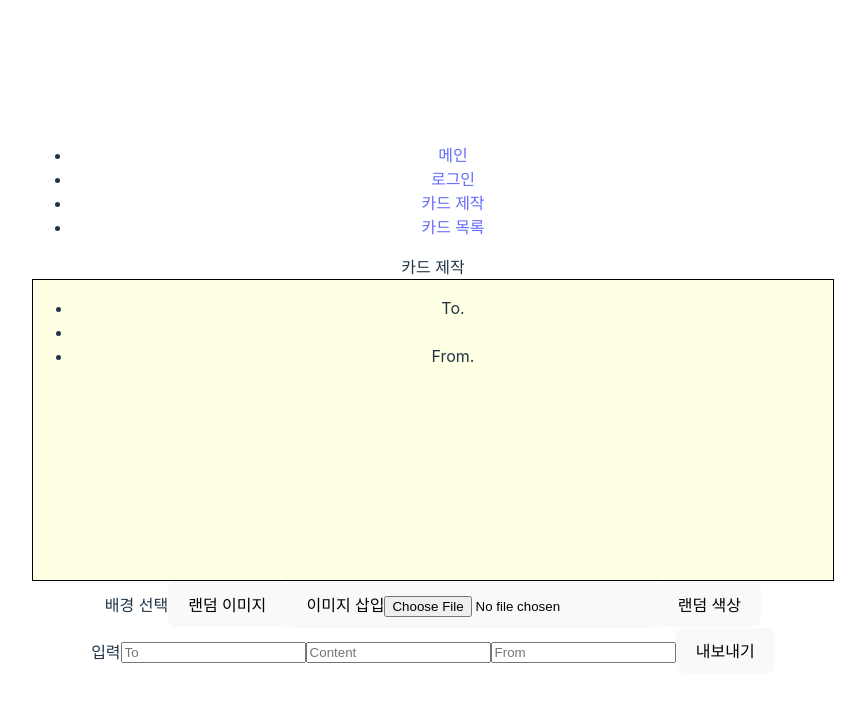
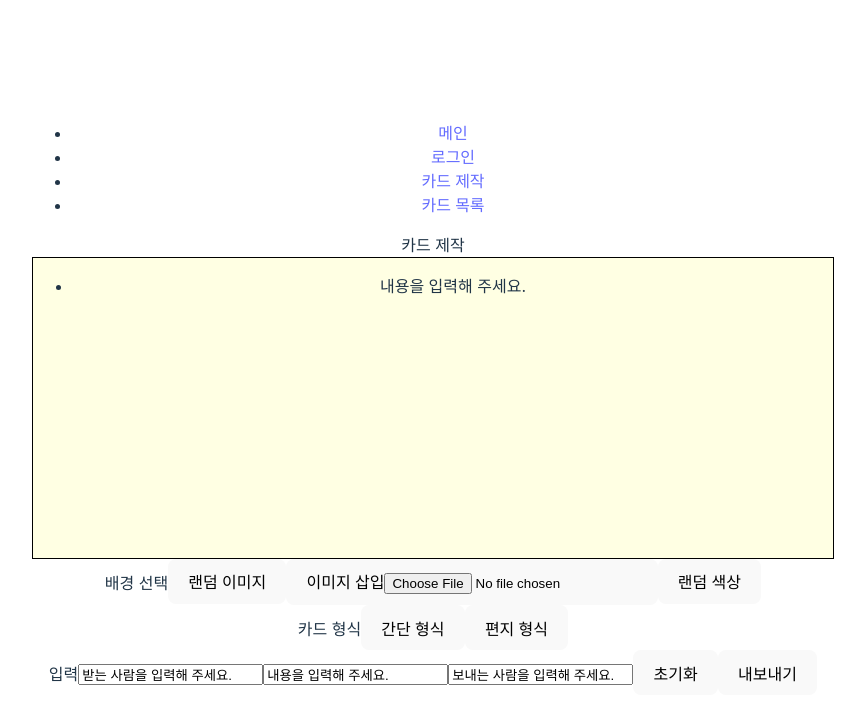
Before and after one commit to DonGunSu/card-generator-frontend, a React (Vite) app: page /card/make in a window 1280 px wide. Shown: the top 724 px of the page, without its empty margins (207-1072 px from the left). Built offline with nearby package versions, Linux system fonts and the light colour scheme.

Commit message:
[feat]: 카드 형식 선택 기능 구현
- 카드 형식 선택 버튼 추가
- 카드에 입력한 내용 초기화 기능 추가
- 타입 지정 안되어 있던 파라미터에 타입 지정

Resolved #13

```diff
--- a/package.json
+++ b/package.json
@@ -9,7 +9,6 @@
     "preview": "vite preview"
   },
   "dependencies": {
-    "@types/react-router-dom": "^5.3.3",
     "dom-to-image": "^2.6.0",
     "file-saver": "^2.0.5",
     "react": "^18.2.0",
@@ -17,8 +16,11 @@
     "react-router-dom": "^6.4.0"
   },
   "devDependencies": {
+    "@types/dom-to-image": "^2.6.4",
+    "@types/file-saver": "^2.0.5",
     "@types/react": "^18.0.17",
     "@types/react-dom": "^18.0.6",
+    "@types/react-router-dom": "^5.3.3",
     "@vitejs/plugin-react": "^2.1.0",
     "typescript": "^4.6.4",
     "vite": "^3.1.0"
--- a/src/pages/card/CardMake.tsx
+++ b/src/pages/card/CardMake.tsx
@@ -5,8 +5,8 @@ import React, {
   useRef,
   CSSProperties,
 } from "react";
-import domtoimage from 'dom-to-image';
-import { saveAs } from 'file-saver';
+import domtoimage from "dom-to-image";
+import { saveAs } from "file-saver";
 
 /** 스타일링 테스트 */
 const CardWrapper: CSSProperties = {
@@ -16,19 +16,30 @@ const CardWrapper: CSSProperties = {
   backgroundColor: "#ff32",
 };
 
+type cardType = {
+  [key: string]: number;
+};
+
+const CARD_TYPE: cardType = {
+  simple: 1,
+  letter: 2,
+};
+
+const initialCardForm = {
+  to: "받는 사람을 입력해 주세요.",
+  from: "보내는 사람을 입력해 주세요.",
+  content: "내용을 입력해 주세요.",
+};
 const CardMake = () => {
-  const [cardForm, setCardForm] = useState({
-    to: "",
-    from: "",
-    content: "",
-  });
+  const [cardForm, setCardForm] = useState(initialCardForm);
   const [cardImage, setCardImage] = useState("");
+  const [cardType, setCardType] = useState(CARD_TYPE.simple);
   const cardRef = useRef<HTMLDivElement>(null); // 추출할 카드 이미지 selector
 
   const { to, from, content } = cardForm;
 
   useEffect(() => {
-    console.log('hi');
+    console.log("hi");
     cardRef.current.style.backgroundImage = `url('${cardImage}')`;
   }, [cardImage]);
 
@@ -66,32 +77,42 @@ const CardMake = () => {
   const handleRandomColor = () => {
     console.log("randomColor");
     setCardImage("");
-    cardRef.current.style.backgroundColor = '#'+ ('000000' + Math.floor(Math.random()*16777215).toString(16)).slice(-6);
+    cardRef.current.style.backgroundColor =
+      "#" +
+      ("000000" + Math.floor(Math.random() * 16777215).toString(16)).slice(-6);
   };
+
+  /** 카드 형식 변경 */
+  const handleChangeCardType = (type: string) => {
+    setCardType(CARD_TYPE[type]);
+  };
+
+  /** 입력한 내용 초기화 */
+  const handleResetCardForm = () => setCardForm(initialCardForm);
 
   /** 생성한 카드 내보내기 */
   const handleExportClick = useCallback(() => {
     if (cardRef.current === null) return;
 
-    domtoimage.toPng(cardRef.current)
-    .then(function (dataUrl) {
-        saveAs(dataUrl, 'test.png');
-    })
-    .catch(function (error) {
-        console.error('oops, something went wrong!', error);
-    });}, [cardRef]);
+    domtoimage
+      .toPng(cardRef.current)
+      .then(function (dataUrl: string) {
+        console.log(typeof dataUrl);
+        saveAs(dataUrl, "test.png");
+      })
+      .catch(function (error: Error) {
+        console.error("oops, something went wrong!", error);
+      });
+  }, [cardRef]);
 
   return (
     <div>
       카드 제작
       <div ref={cardRef} style={CardWrapper}>
         <ul>
-          <li>To.{to}</li>
+          {cardType === 2 && <li>To.{to}</li>}
           <li>{content}</li>
-          <li>From.{from}</li>
-          {/* <li>
-            <img src={cardImage} alt="background" />
-          </li> */}
+          {cardType === 2 && <li>From.{from}</li>}
         </ul>
       </div>
       <div>
@@ -102,6 +123,15 @@ const CardMake = () => {
           <input accept="image/*" type="file" onChange={handleImageUpload} />
         </button>
         <button onClick={handleRandomColor}>랜덤 색상</button>
+      </div>
+      <div>
+        카드 형식
+        <button onClick={() => handleChangeCardType("simple")}>
+          간단 형식
+        </button>
+        <button onClick={() => handleChangeCardType("letter")}>
+          편지 형식
+        </button>
       </div>
       <div>
         입력
@@ -126,6 +156,7 @@ const CardMake = () => {
           value={from}
           onChange={handleInputChange}
         />
+        <button onClick={handleResetCardForm}>초기화</button>
         <button type="submit" onClick={handleExportClick}>
           내보내기
         </button>
```
Also changed, not shown: 1 other file (tests, documents, lock files or other folders).
